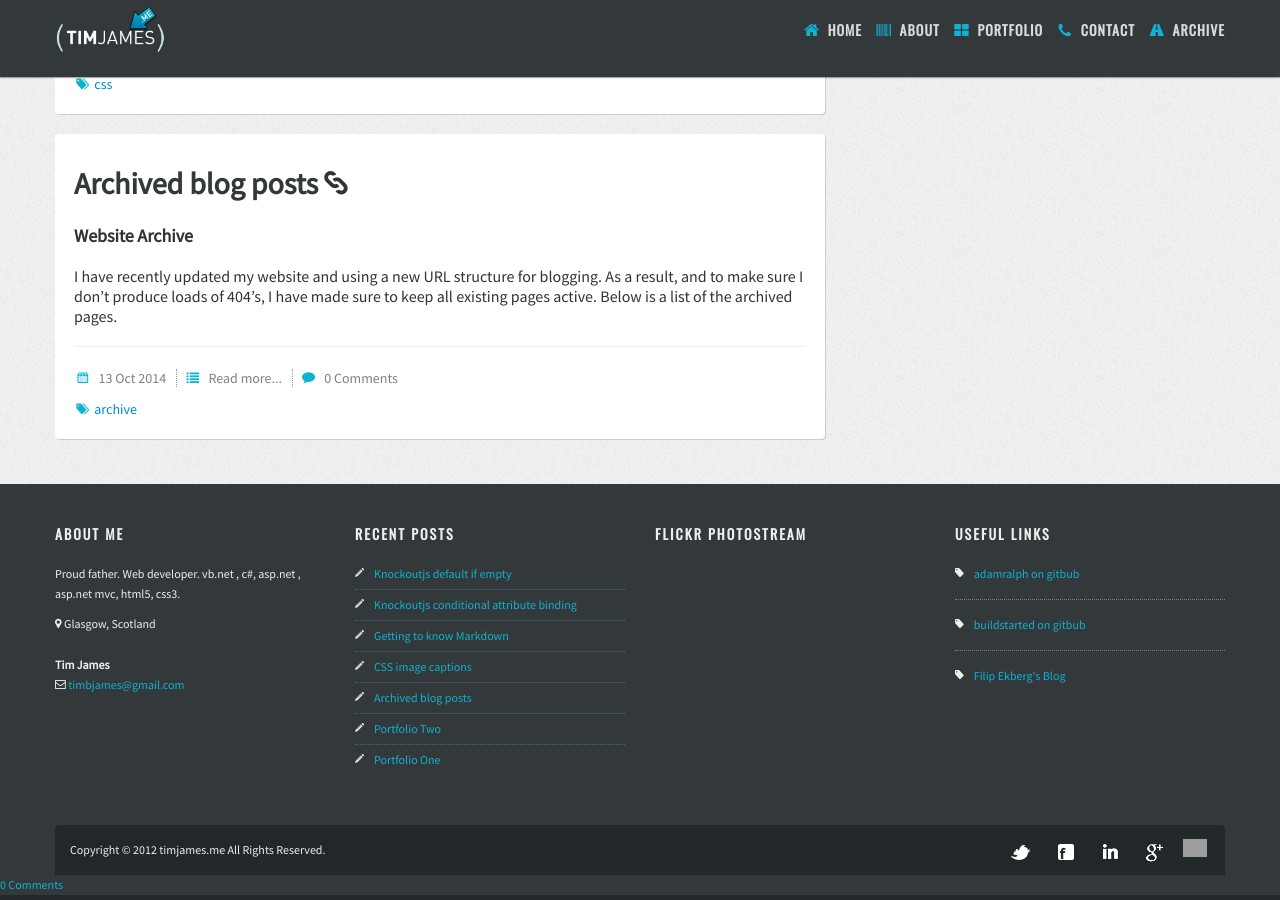
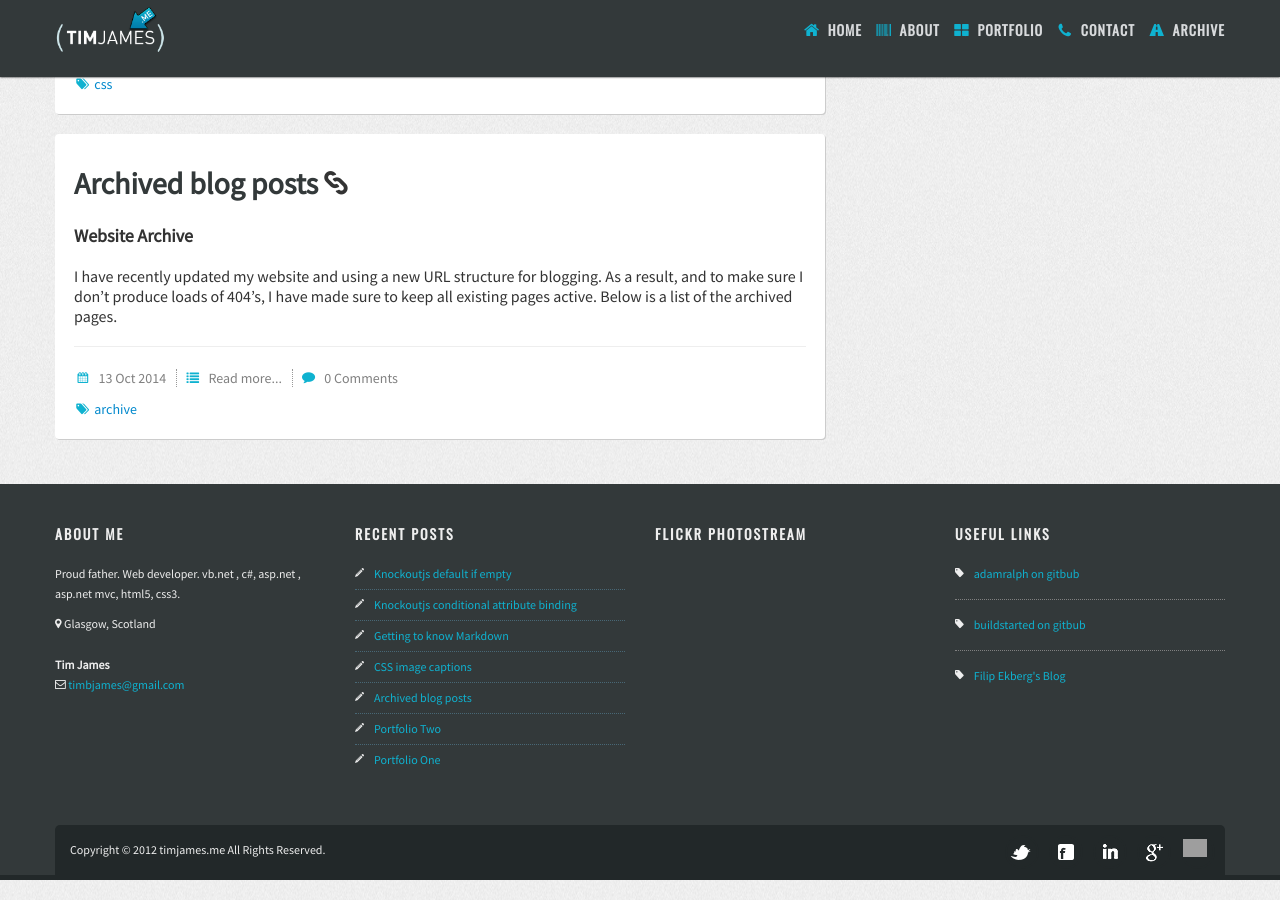
Before and after one commit to timbjames/timbjames.github.com, a Jekyll site: the page built from index.html, in a window 1280 px wide and 900 px high, scrolled down 1780 px. Built offline with Jekyll 4.4.1, drawn with Linux system fonts in a browser that asks for light colours; nearby versions of some CDN libraries; some web fonts are replaced; Markdown is read by kramdown in place of the engine named in the settings; comment, search, counter and statistics services are not loaded; grey boxes are pictures that could not be loaded.

Commit message:
testing comment count

```diff
--- a/_layouts/layout.html
+++ b/_layouts/layout.html
@@ -227,8 +227,6 @@
 
       </div>
 
-            <a href="/blog/2014/10/13/Archive#disqus_thread">0 Comments</a>
-
 		</footer>
         <!--
         <div id="toTop"><i class="icon-arrow-up icon-large"></i></div>
```
